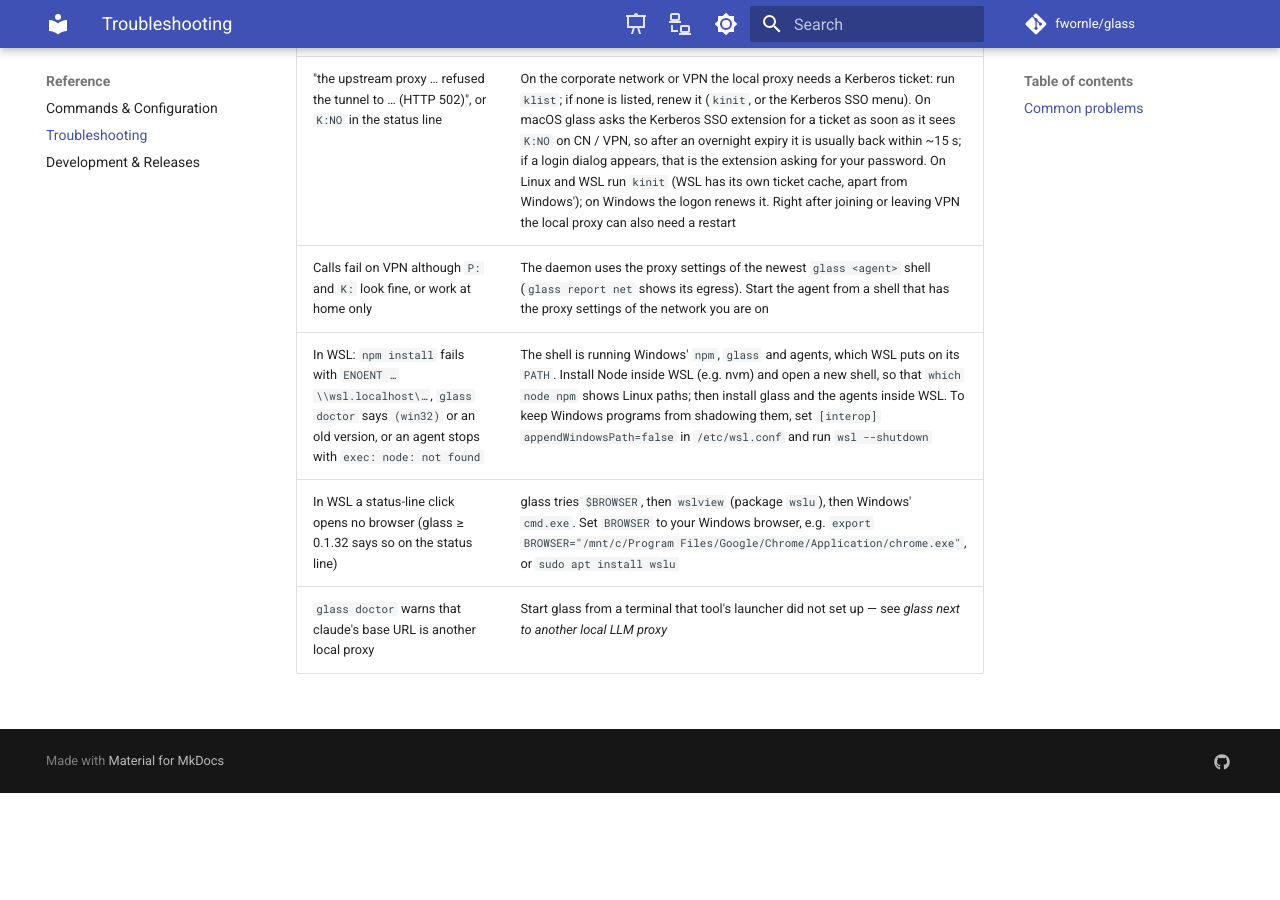
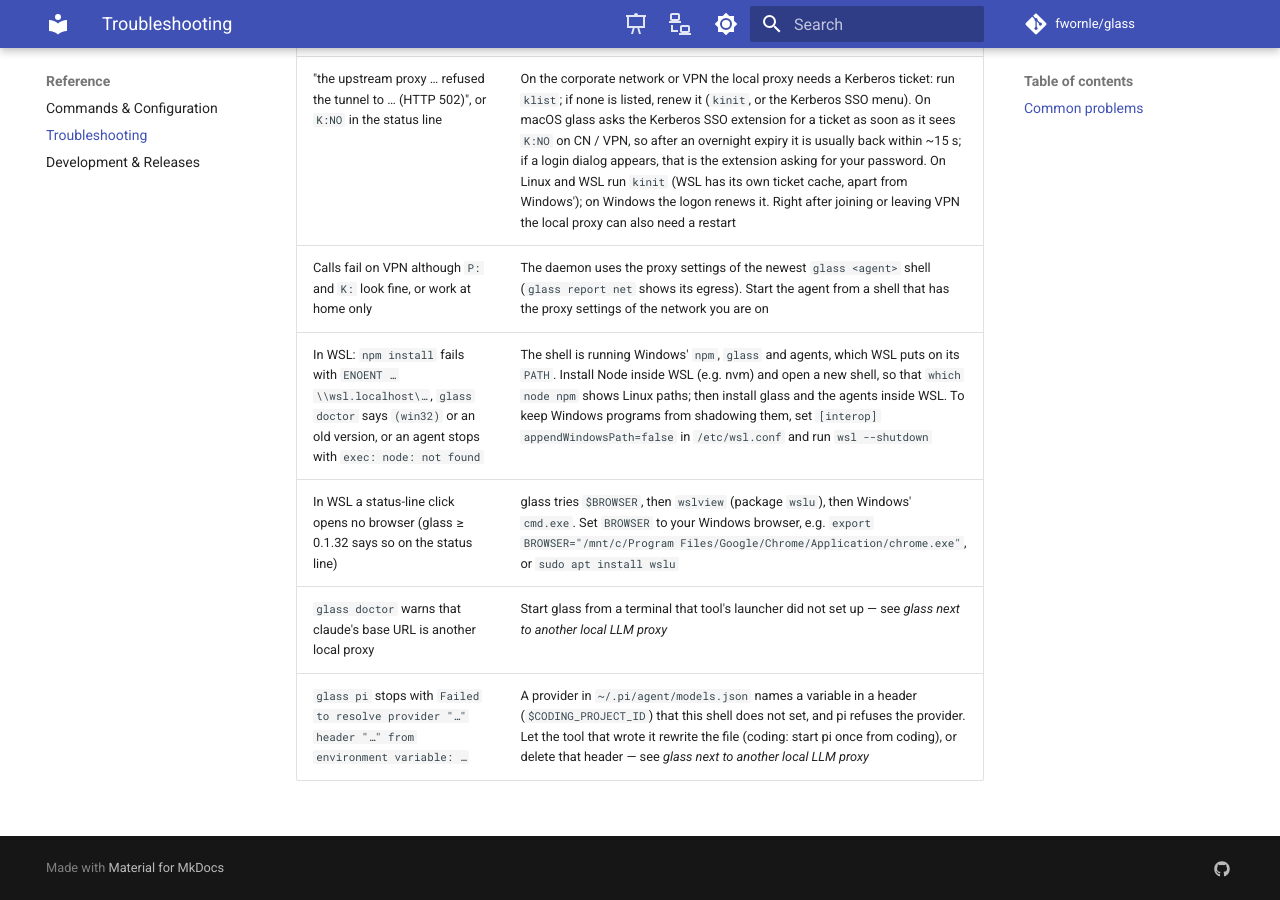
Before and after one commit to fwornle/glass, an MkDocs documentation site: the page built from docs/troubleshooting.md, in a window 1280 px wide and 900 px high, scrolled down 592 px. Built offline with MkDocs 1.6.1 and Material for MkDocs 9.7.7, drawn with Linux system fonts in a browser that asks for light colours; comment, search, counter and statistics services are not loaded; before the commit the page ends 1385 px from its top, so only the background shows below that.

Commit message:
extracted from coding@9d07c9f, rapid-llm-proxy@ff2a939
Generated by coding/scripts/glass/extract.mjs from glass/manifest.yaml — do not edit by hand.

```diff
--- a/docs/_tiers/troubleshooting.deep.md
+++ b/docs/_tiers/troubleshooting.deep.md
@@ -66,6 +66,16 @@ The other proxy records the call too, under glass's session id. Where that proxy
 coding's, glass's usage views read its figures as well and drop its copy of any glass
 session, so each call counts once.
 
+**pi refuses the other tool's provider.** pi fills a header value written as `$NAME` in
+`~/.pi/agent/models.json` from its environment, and a provider whose variable is unset
+cannot send a turn: `Failed to resolve provider "rapid-proxy-pi" header "x-project" from
+environment variable: CODING_PROJECT_ID`. A shell the other tool's launcher did not set up
+has no such variable, so `glass pi` stops there. coding writes only `x-agent` into the file
+and adds project and task from a pi extension of its own
+(`~/.pi/agent/extensions/coding-proxy-headers.ts`) when they are set; starting pi once from
+coding rewrites an older file that way. glass's relay extension changes only the base URL,
+so the headers of such an extension stay, and the relay then sets the glass session's own.
+
 On a machine without such a proxy, the agents' defaults are their own providers and
 `glass opencode` / `glass pi` measure them without any option.
 
--- a/docs/troubleshooting.md
+++ b/docs/troubleshooting.md
@@ -17,6 +17,7 @@ Start with `glass doctor`; most problems show up there.
     | In WSL: `npm install` fails with `ENOENT … \\wsl.localhost\…`, `glass doctor` says `(win32)` or an old version, or an agent stops with `exec: node: not found` | The shell is running Windows' `npm`, `glass` and agents, which WSL puts on its `PATH`. Install Node inside WSL (e.g. nvm) and open a new shell, so that `which node npm` shows Linux paths; then install glass and the agents inside WSL. To keep Windows programs from shadowing them, set `[interop]` `appendWindowsPath=false` in `/etc/wsl.conf` and run `wsl --shutdown` |
     | In WSL a status-line click opens no browser (glass ≥ 0.1.32 says so on the status line) | glass tries `$BROWSER`, then `wslview` (package `wslu`), then Windows' `cmd.exe`. Set `BROWSER` to your Windows browser, e.g. `export BROWSER="/mnt/c/Program Files/Google/Chrome/Application/chrome.exe"`, or `sudo apt install wslu` |
     | `glass doctor` warns that claude's base URL is another local proxy | Start glass from a terminal that tool's launcher did not set up — see *glass next to another local LLM proxy* |
+    | `glass pi` stops with `Failed to resolve provider "…" header "…" from environment variable: …` | A provider in `~/.pi/agent/models.json` names a variable in a header (`$CODING_PROJECT_ID`) that this shell does not set, and pi refuses the provider. Let the tool that wrote it rewrite the file (coding: start pi once from coding), or delete that header — see *glass next to another local LLM proxy* |
 
 === "📚 Deep Dive (full)"
 
--- a/package.json
+++ b/package.json
@@ -1,6 +1,6 @@
 {
   "name": "glass",
-  "version": "0.1.60",
+  "version": "0.1.61",
   "description": "Token measurement and context-window insight for coding agents",
   "private": true,
   "type": "module",
```
Also changed, not shown: EXTRACTED.json (+5 -5 lines), docs/_tiers/architecture.deep.md (+2 -1 lines).
